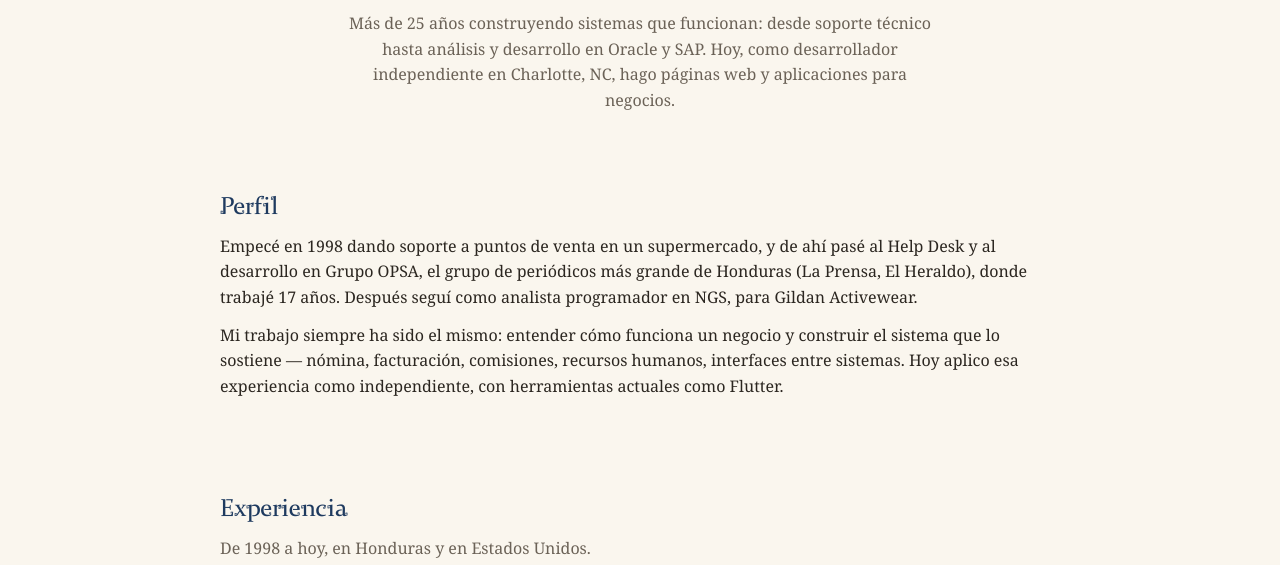
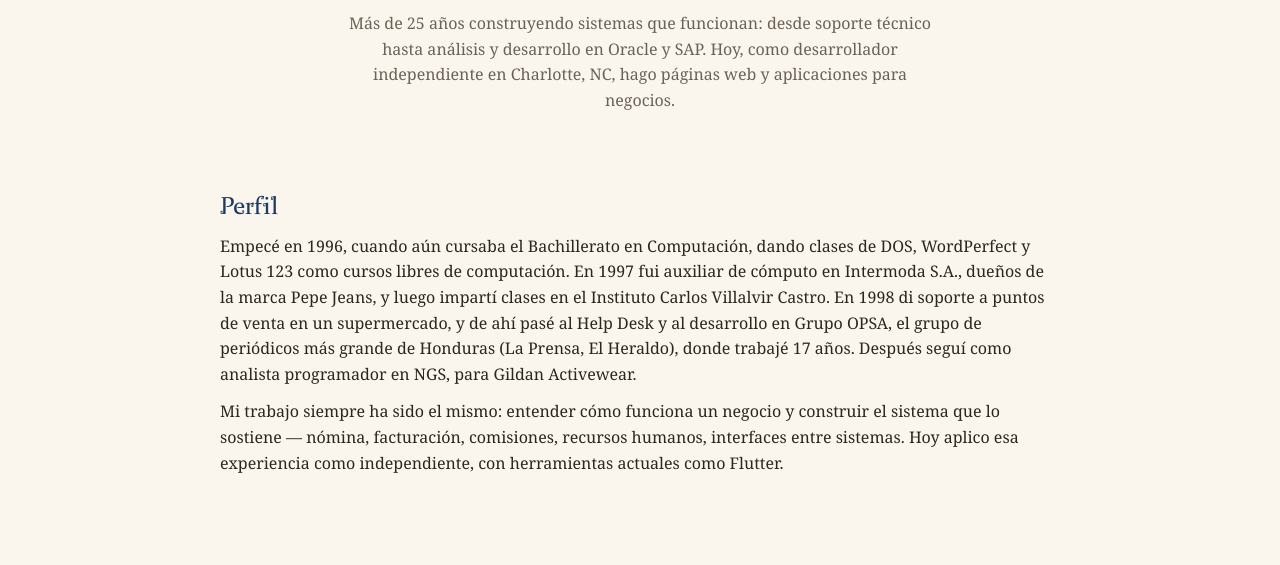
Before and after one commit to vepreyes/wayakbatz-technology, a plain HTML site: page experiencia.html in a window 1280 px wide. Shown: the part 220-785 px from the top of the page. Drawn offline with Linux system fonts and the light colour scheme.

Commit message:
Experiencia: intro del perfil, inicio en 1996 (DOS, WordPerfect, Lotus 123; Intermoda 1997)

```diff
--- a/experiencia.html
+++ b/experiencia.html
@@ -419,7 +419,7 @@
       "hero.titulo": "Desarrollador de software · Analista programador",
       "hero.lead": "Más de 25 años construyendo sistemas que funcionan: desde soporte técnico hasta análisis y desarrollo en Oracle y SAP. Hoy, como desarrollador independiente en Charlotte, NC, hago páginas web y aplicaciones para negocios.",
       "perfil.h2": "Perfil",
-      "perfil.p1": "Empecé en 1998 dando soporte a puntos de venta en un supermercado, y de ahí pasé al Help Desk y al desarrollo en Grupo OPSA, el grupo de periódicos más grande de Honduras (La Prensa, El Heraldo), donde trabajé 17 años. Después seguí como analista programador en NGS, para Gildan Activewear.",
+      "perfil.p1": "Empecé en 1996, cuando aún cursaba el Bachillerato en Computación, dando clases de DOS, WordPerfect y Lotus 123 como cursos libres de computación. En 1997 fui auxiliar de cómputo en Intermoda S.A., dueños de la marca Pepe Jeans, y luego impartí clases en el Instituto Carlos Villalvir Castro. En 1998 di soporte a puntos de venta en un supermercado, y de ahí pasé al Help Desk y al desarrollo en Grupo OPSA, el grupo de periódicos más grande de Honduras (La Prensa, El Heraldo), donde trabajé 17 años. Después seguí como analista programador en NGS, para Gildan Activewear.",
       "perfil.p2": "Mi trabajo siempre ha sido el mismo: entender cómo funciona un negocio y construir el sistema que lo sostiene — nómina, facturación, comisiones, recursos humanos, interfaces entre sistemas. Hoy aplico esa experiencia como independiente, con herramientas actuales como Flutter.",
       "exp.h2": "Experiencia",
       "exp.sub": "De 1998 a hoy, en Honduras y en Estados Unidos.",
@@ -487,7 +487,7 @@
       "hero.titulo": "Software developer · Programmer analyst",
       "hero.lead": "More than 25 years building systems that work: from technical support to analysis and development in Oracle and SAP. Today, as an independent developer in Charlotte, NC, I build websites and apps for businesses.",
       "perfil.h2": "Profile",
-      "perfil.p1": "I started in 1998 supporting point-of-sale systems in a supermarket, then moved to the Help Desk and to development at Grupo OPSA, the largest newspaper group in Honduras (La Prensa, El Heraldo), where I worked for 17 years. Then I continued as a programmer analyst at NGS, for Gildan Activewear.",
+      "perfil.p1": "I started in 1996, while I was still studying for my Bachillerato en Computación, teaching DOS, WordPerfect and Lotus 123 as open computer courses. In 1997 I worked as a computer assistant at Intermoda S.A., owners of the Pepe Jeans brand, and later taught classes at Instituto Carlos Villalvir Castro. In 1998 I supported point-of-sale systems in a supermarket, then moved to the Help Desk and to development at Grupo OPSA, the largest newspaper group in Honduras (La Prensa, El Heraldo), where I worked for 17 years. Then I continued as a programmer analyst at NGS, for Gildan Activewear.",
       "perfil.p2": "My work has always been the same: understanding how a business runs and building the system that supports it — payroll, billing, commissions, human resources, interfaces between systems. Today I apply that experience independently, with current tools like Flutter.",
       "exp.h2": "Experience",
       "exp.sub": "From 1998 to today, in Honduras and in the United States.",
```
